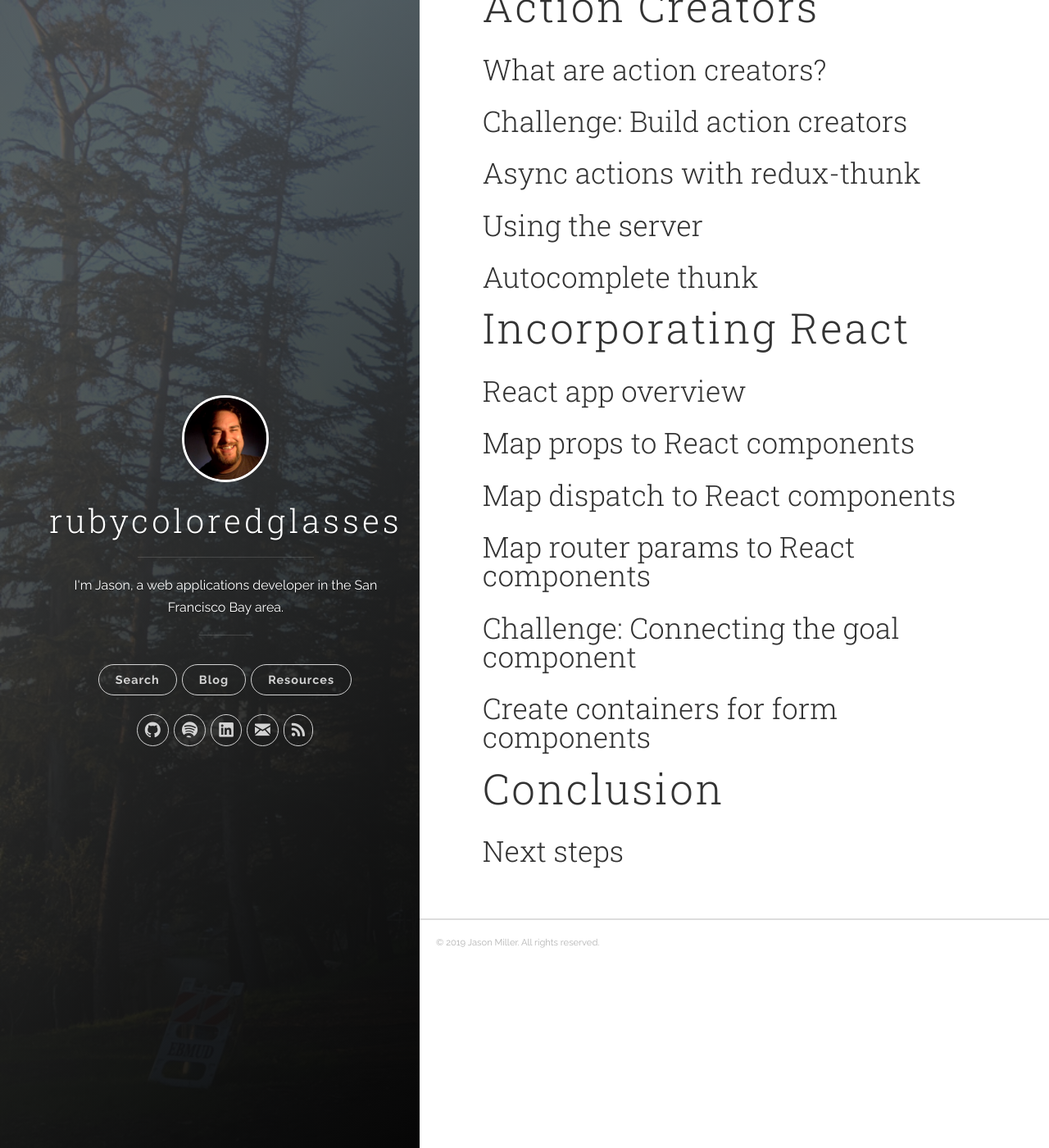
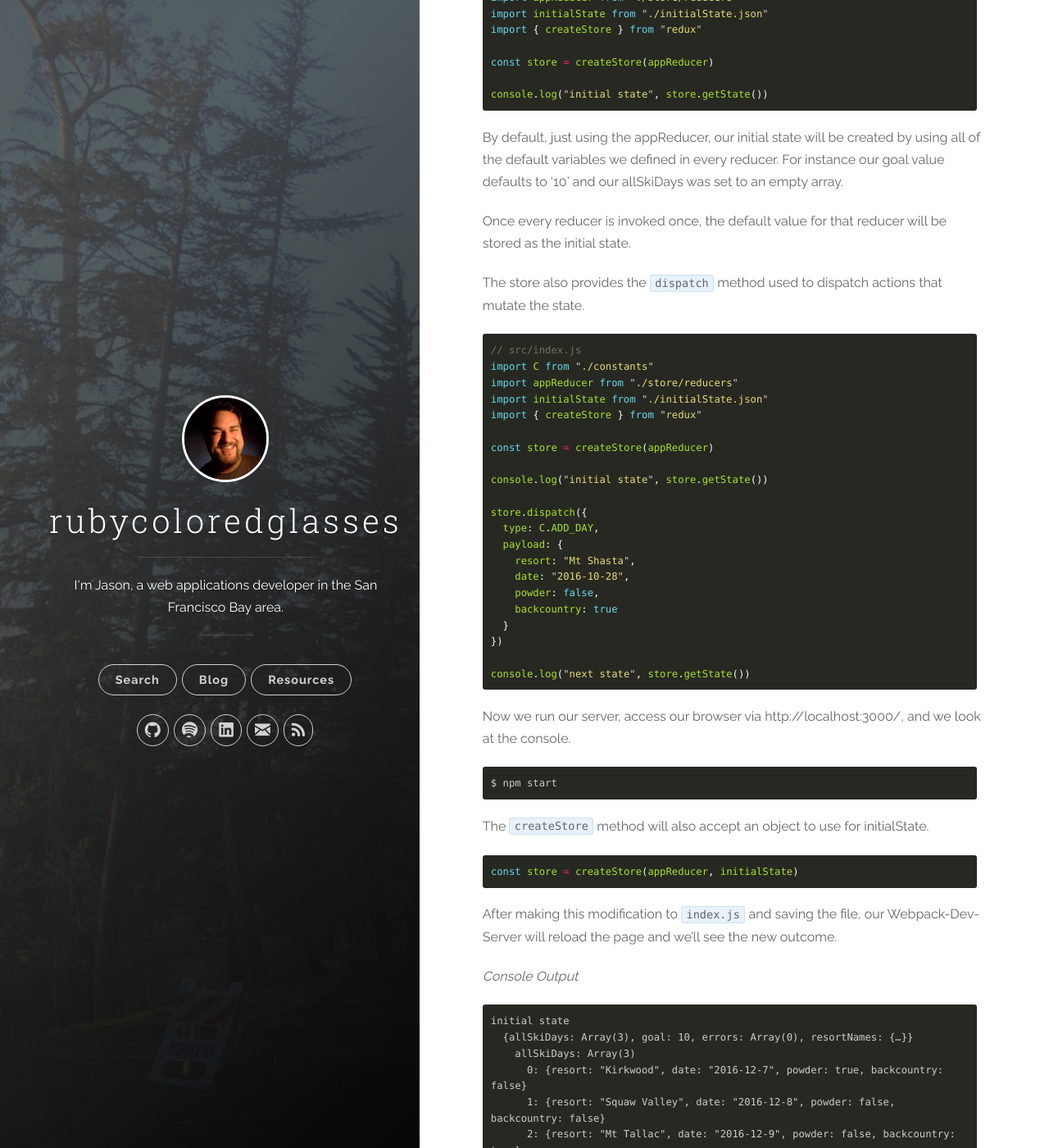
Before and after one commit to redconfetti/redconfetti.github.io, a Jekyll site: the page built from resources/notes/redux.md, in a window 1280 px wide and 1400 px high, scrolled down 21873 px. Shown: the whole window at 82% size. Built offline with Jekyll 4.4.1, drawn with Linux system fonts in a browser that asks for light colours; nearby versions of some CDN libraries; some of the changed text lies outside the part shown.

Commit message:
Updates Redux notes

````diff
--- a/resources/notes/redux.md
+++ b/resources/notes/redux.md
@@ -1054,6 +1054,105 @@ webpack: Compiled successfully.
 
 ## Create a store
 
+We've combined all our reducers into a single appReducer. With Redux
+we don't have to use this because the store will do this for us.
+
+The 'createStore' function provided by Redux is used to build
+instance of Redux stores.
+
+```javascript
+// src/index.js
+import C from "./constants"
+import appReducer from "./store/reducers"
+import initialState from "./initialState.json"
+import { createStore } from "redux"
+
+const store = createStore(appReducer)
+
+console.log("initial state", store.getState())
+```
+
+By default, just using the appReducer, our initial state will
+be created by using all of the default variables we defined
+in every reducer. For instance our goal value defaults to '10'
+and our allSkiDays was set to an empty array.
+
+Once every reducer is invoked once, the default value for that
+reducer will be stored as the initial state.
+
+The store also provides the `dispatch` method used to dispatch
+actions that mutate the state.
+
+```javascript
+// src/index.js
+import C from "./constants"
+import appReducer from "./store/reducers"
+import initialState from "./initialState.json"
+import { createStore } from "redux"
+
+const store = createStore(appReducer)
+
+console.log("initial state", store.getState())
+
+store.dispatch({
+  type: C.ADD_DAY,
+  payload: {
+    resort: "Mt Shasta",
+    date: "2016-10-28",
+    powder: false,
+    backcountry: true
+  }
+})
+
+console.log("next state", store.getState())
+```
+
+Now we run our server, access our browser via http://localhost:3000/, and we look at the console.
+
+```
+$ npm start
+```
+
+The `createStore` method will also accept an object to use for initialState.
+
+```javascript
+const store = createStore(appReducer, initialState)
+```
+
+After making this modification to `index.js` and saving the file,
+our Webpack-Dev-Server will reload the page and we'll see the new outcome.
+
+_Console Output_
+
+```
+initial state
+  {allSkiDays: Array(3), goal: 10, errors: Array(0), resortNames: {…}}
+    allSkiDays: Array(3)
+      0: {resort: "Kirkwood", date: "2016-12-7", powder: true, backcountry: false}
+      1: {resort: "Squaw Valley", date: "2016-12-8", powder: false, backcountry: false}
+      2: {resort: "Mt Tallac", date: "2016-12-9", powder: false, backcountry: true}
+      length: 3
+      __proto__: Array(0)
+    errors: []
+    goal: 10
+    resortNames: {fetching: false, suggestions: Array(4)}
+    __proto__: Object
+
+next state
+  {allSkiDays: Array(4), goal: 10, errors: Array(0), resortNames: {…}}
+    allSkiDays: Array(4)
+      0: {resort: "Mt Tallac", date: "2016-12-9", powder: false, backcountry: true}
+      1: {resort: "Squaw Valley", date: "2016-12-8", powder: false, backcountry: false}
+      2: {resort: "Kirkwood", date: "2016-12-7", powder: true, backcountry: false}
+      3: {resort: "Mt Shasta", date: "2016-10-28", powder: false, backcountry: true}
+      length: 4
+      __proto__: Array(0)
+    errors: []
+    goal: 10
+    resortNames: {fetching: false, suggestions: Array(4)}
+    __proto__: Object
+```
+
 ## Subscribe to the store
 
 ## Unsubscribe from the store
````
